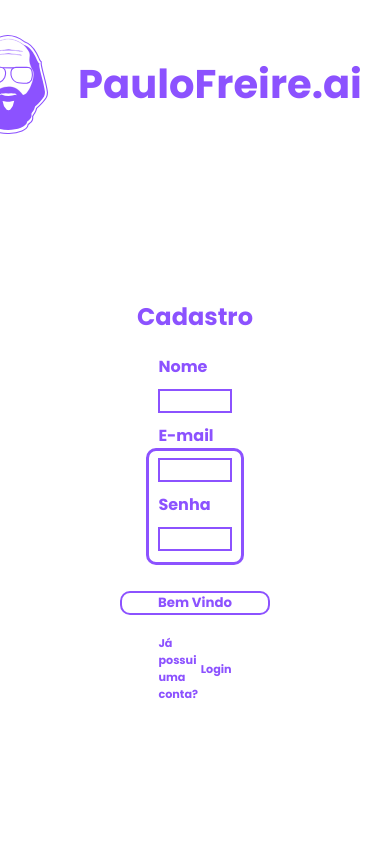
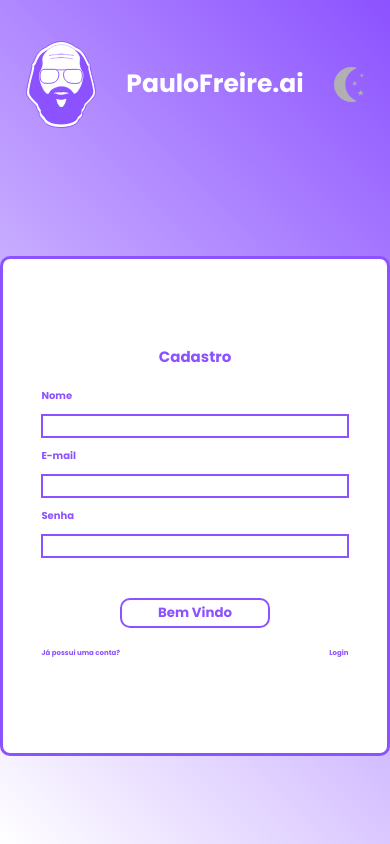
Before and after one commit to Plataforma-de-Estudos/LandingPage, a PHP site: template pages/cadastro.html in a window 390 px wide; the page is wider, and only the part inside the window is pictured. Run offline with PHP 8.4, Linux system fonts and the light colour scheme; the template is opened without the code that fills it, so the values that code supplies are empty.

Commit message:
Responsividade em 80%

```diff
--- a/assets/css/style-cadastro.css
+++ /dev/null
@@ -1,145 +0,0 @@
-@import url('https://fonts.googleapis.com/css2?family=Poppins:wght@700&display=swap');
-
-* {
-    box-sizing: border-box;
-    margin: 0;
-    padding: 0;
-    text-decoration: none;
-    font-family: Poppins, Arial, Helvetica, sans-serif;
-    color: var(--text);
-}
-
-:root {
-    --back: #FFFFFF;
-    --text: #8C52FF;
-    --exception-back: #8C52FF;
-    --exception-text: #FFFFFF;
-  }
-
-  .darkmode:root {
-    --back: #31003B;
-    --text: #FFFFFF;
-    --exception-back: #FFFFFF;
-    --exception-text: #31003B;
-  }
-
-.html {
-    font-size: 12px;
-}
-
-
-/* NAVBAR */
-header {
-    display: flex;
-    align-items: center;
-    justify-content: center;
-    width: 100%;
-    height: 20vh;
-}
-
-nav {
-    display: flex;
-    flex-direction: row;
-    align-items: center;
-    justify-content: center;
-    width: 60%;
-    height: 100%;
-    gap: 30px;
-    font-weight: bold;
-}
-
-header h1 {
-    font-size: 2.5rem;
-    cursor: pointer;
-}
-
-header img:nth-child(1) {
-    max-width: 80px;
-    cursor: pointer;
-}
-
-header img:nth-child(3) {
-    max-width: 30px;
-    cursor: pointer;
-}
-
-
-
-/* MAIN */
-body {
-    /* background-image: linear-gradient(45deg, black, var(--back)); */
-    background-color: var(--back);
-}
-
-main {
-    display: flex;
-    justify-content: center;
-    align-items: center;
-    width: 100%;
-    height: 80vh;
-}
-
-form {
-    display: flex;
-    flex-direction: column;
-    align-items: center;
-    justify-content: center;
-    width: 25vw;
-    height: 30vw;
-    background-color: var(--back);
-    border: 3px solid var(--exception-back);
-    border-radius: 10px;
-}
-
-form h2 {
-    margin: 10px 0;
-    text-align: center;
-    font-weight: bold;
-    font-size: 1.5rem;
-}
-
-form label {
-    width: 80%;
-    margin: 10px 0;
-    text-align: left;
-    font-size: 1;
-}
-
-form input {
-    width: 80%;
-    border: 2px solid var(--exception-back);
-    color: rgb(62, 60, 60);
-}
-
-.form-btn {
-    width: 150px;
-    height: 30px;
-    margin-top: 40px;
-    background-color: var(--back);
-    border: 2px solid var(--exception-back);
-    border-radius: 10px;
-    color: var(--text);
-}
-
-.form-btn:hover {
-    background-color: var(--exception-back);
-    color: var(--exception-text);
-    cursor: pointer;
-}
-
-form div {
-    display: flex;
-    flex-direction: row;
-    align-items: center;
-    justify-content: space-between;
-    width: 80%;
-    margin: 20px 0;
-}
-
-form a {
-    font-size: 0.7rem;
-}
-
-form a:hover {
-    font-weight: bold;
-}
--- a/assets/css/style-login.css
+++ b/assets/css/style-login-cadastro.css
@@ -14,6 +14,9 @@
     --text: #8C52FF;
     --exception-back: #8C52FF;
     --exception-text: #FFFFFF;
+
+    --michael-jackson: #FFFFFF;
+    --michael-jackson2: #8C52FF;
   }
 
   .darkmode:root {
@@ -21,6 +24,9 @@
     --text: #FFFFFF;
     --exception-back: #FFFFFF;
     --exception-text: #31003B;
+
+    --michael-jackson: #000000;
+    --michael-jackson2: #31003B;
   }
 
 .html {
@@ -51,6 +57,7 @@ nav {
 header h1 {
     font-size: 2.5rem;
     cursor: pointer;
+    color: #FFFFFF;
 }
 
 header img:nth-child(1) {
@@ -64,9 +71,10 @@ header img:nth-child(3) {
 }
 
 
+
 /* MAIN */
 body {
-    /* background-image: linear-gradient(45deg, black, var(--back)); */
+    background-image: linear-gradient(45deg, var(--michael-jackson), var(--michael-jackson2));
     background-color: var(--back);
 }
 
@@ -83,18 +91,19 @@ form {
     flex-direction: column;
     align-items: center;
     justify-content: center;
-    width: 25vw;
-    height: 30vw;
+    width: 300px;
+    height: 400px;
     background-color: var(--back);
     border: 3px solid var(--exception-back);
     border-radius: 10px;
+    overflow: hidden;
 }
 
 form h2 {
     margin: 10px 0;
     text-align: center;
     font-weight: bold;
-    font-size: 2rem;
+    font-size: 1.5rem;
 }
 
 form label {
@@ -142,3 +151,24 @@ form a {
 form a:hover {
     font-weight: bold;
 }
+
+
+/* RESPONSIVIDADE */
+/* -- Media Query FONTS -- */
+@media  (max-width: 800px) {
+    html {
+      font-size: 10px;
+    }
+
+    header img:nth-child(1) {
+        width: 70px;
+        cursor: pointer;
+    }
+}
+
+@media  (max-width: 600px) {
+    form {
+        width: 400px;
+        height: 500px;
+    }
+}
--- a/assets/css/style.css
+++ b/assets/css/style.css
@@ -209,6 +209,7 @@ main {
 section.home{
   margin: 55px 0;
   overflow: hidden;
+  min-height: 50vw;
 }
 
 .home .conteudo {
@@ -336,7 +337,7 @@ section.home{
   height: 192px;
   position: absolute;
   bottom: -128px;
-  right: -240px;
+  right: -50%;
   border-radius: 192px;
   background: var(--exception-back);
 }
--- a/index.html
+++ b/index.html
@@ -82,9 +82,9 @@
           </div>
         </div>
       </section>
-      <div class="bolinhaMeio"></div>
+      <!-- <div class="bolinhaMeio"></div>
       <div class="bolaoDireita"></div>
-      <div class="bolaoEsquerda"></div>
+      <div class="bolaoEsquerda"></div> -->
 
       <!-- Section TEAM -->
       <section class="team hidden-scroll" id="team">
--- a/pages/cadastro.html
+++ b/pages/cadastro.html
@@ -4,7 +4,7 @@
     <meta charset="UTF-8">
     <title>PauloFreire.ai | Cadastro</title>
     <link rel="shortcut icon" href="../assets/img/Imgs_Logo/PauloFreireAI.ico" type="image/x-icon">
-    <link rel="stylesheet" href="../assets/css/style-cadastro.css">
+    <link rel="stylesheet" href="../assets/css/style-login-cadastro.css">
 </head>
 <body>
     <header>
--- a/pages/login.html
+++ b/pages/login.html
@@ -4,7 +4,7 @@
     <meta charset="UTF-8">
     <title>PauloFreire.ai | Login</title>
     <link rel="shortcut icon" href="../assets/img/Imgs_Logo/PauloFreireAI.ico" type="image/x-icon">
-    <link rel="stylesheet" href="../assets/css/style-login.css">
+    <link rel="stylesheet" href="../assets/css/style-login-cadastro.css">
 </head>
 <body>
     <header>
```
